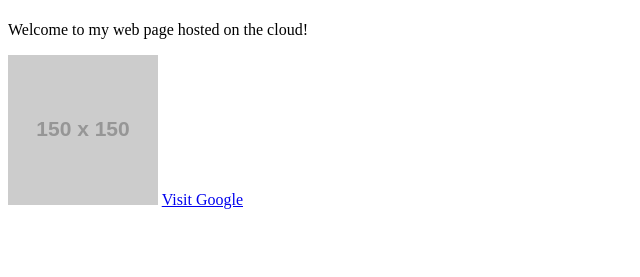
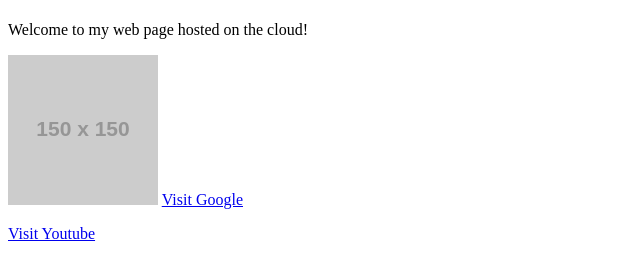
Before and after one commit to i25035312-hub/my-cloud-webpage, a plain HTML site: page index.html in a window 1280 px wide. Shown: the part 59-336 px from the top of the page, without its empty margins (0-640 px from the left). Drawn offline with Linux system fonts and the light colour scheme; placeholder pictures from the web are drawn by us.

Commit message:
index.html

```diff
--- a/index.html
+++ b/index.html
@@ -8,5 +8,6 @@
         <p>Welcome to my web page hosted on the cloud!</p>
         <img src="https://via.placeholder.com/150" alt="Sample Image">
         <a href="https://www.google.com" target="_blank">Visit Google</a>
+        <p><a href="https://www.youtube.com" target="_blank">Visit Youtube</a></p>
     </body>
 </html>
```
